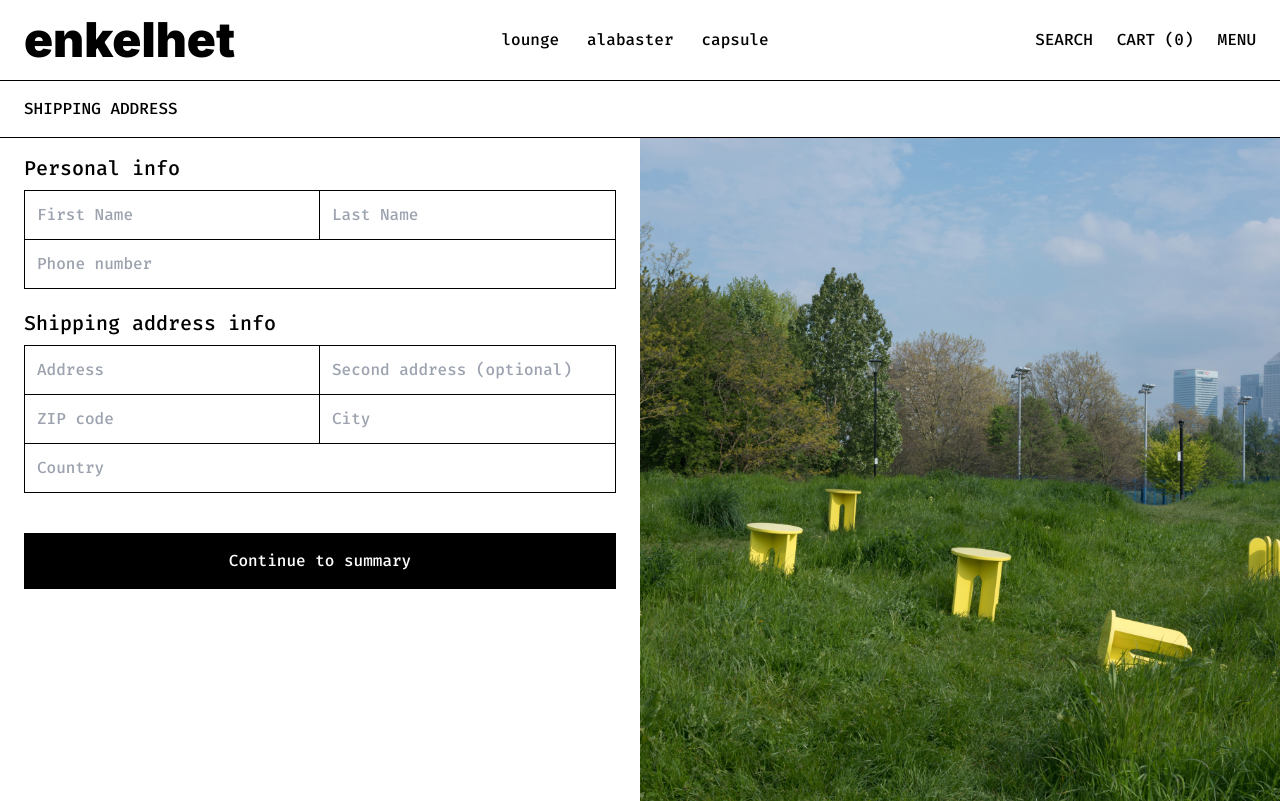
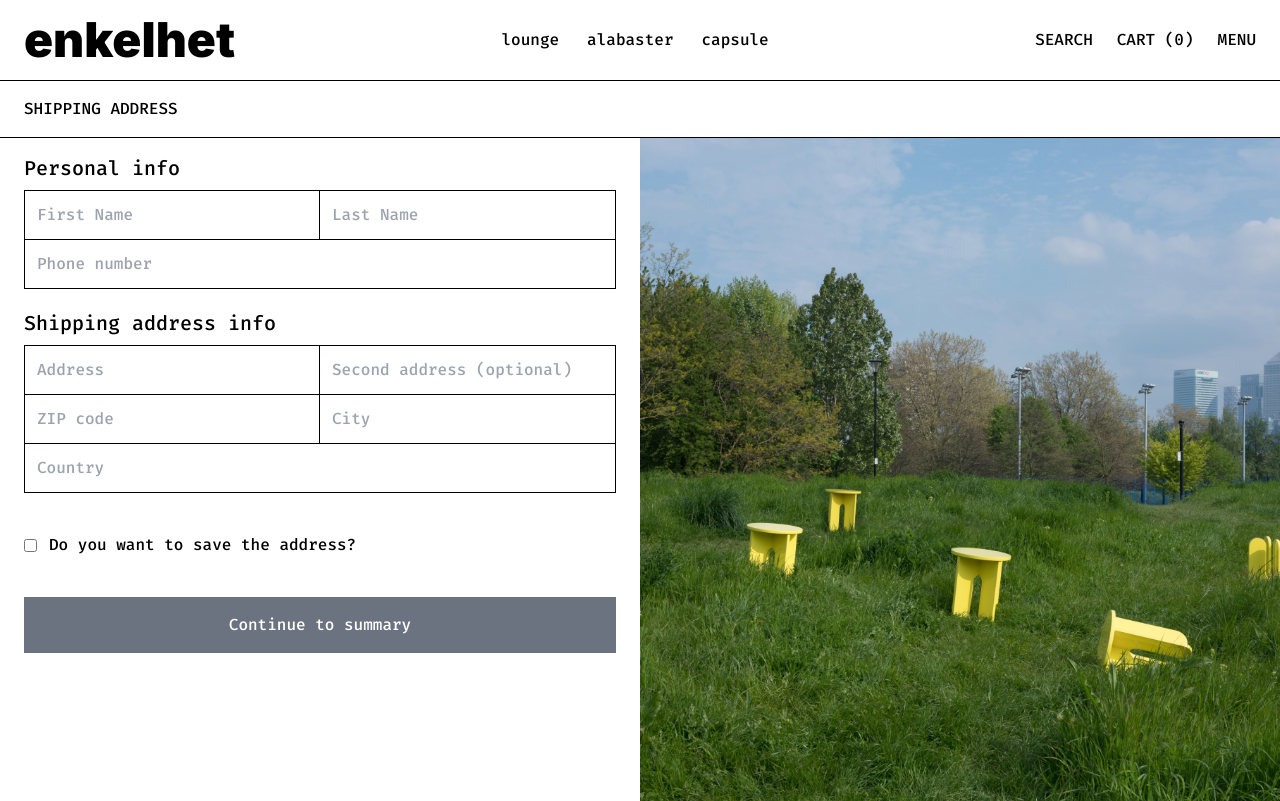
Before and after one commit to byteman0125/enkelhet.shop, a Next.js app: page /checkout/address in a window 1280 px wide. Built offline with nearby package versions, Linux system fonts and the light colour scheme; no server answers.

Commit message:
feat: connect form validations

```diff
--- a/src/app/(shop)/checkout/address/page.tsx
+++ b/src/app/(shop)/checkout/address/page.tsx
@@ -1,67 +1,12 @@
 import Image from 'next/image';
-import Link from 'next/link';
+import { AddressForm } from './ui/AddressForm';
 
 export default function AddressPage() {
   return (
     <>
       <p className="py-4 px-2 md:px-4 xl:px-6">SHIPPING ADDRESS</p>
       <div className="w-full grid grid-cols-1 xl:grid-cols-2 border-t border-black">
-        <div className="w-full h-full py-4 px-2 md:px-4 xl:px-6 flex flex-col gap-5">
-          <div className="flex flex-col gap-2">
-            <h2 className="text-xl">Personal info</h2>
-            <div className="grid grid-cols-2 border border-black">
-              <input
-                type="text"
-                placeholder="First Name"
-                className="border-r border-black p-3"
-              />
-              <input type="text" placeholder="Last Name" className="p-3" />
-              <input
-                type="text"
-                placeholder="Phone number"
-                className="p-3 border-t border-black col-span-2"
-              />
-            </div>
-          </div>
-          <div className="flex flex-col gap-2">
-            <h2 className="text-xl">Shipping address info</h2>
-            <div className="grid grid-cols-2 border border-black">
-              <input
-                type="text"
-                placeholder="Address"
-                className="border-r border-black p-3"
-              />
-              <input
-                type="text"
-                placeholder="Second address (optional)"
-                className="p-3"
-              />
-              <input
-                type="text"
-                placeholder="ZIP code"
-                className="border-t border-r border-black p-3"
-              />
-              <input
-                type="text"
-                placeholder="City"
-                className="p-3 border-t border-black"
-              />
-              <input
-                type="text"
-                placeholder="Country"
-                className="p-3 border-t border-black col-span-2"
-              />
-            </div>
-            <div className="w-full flex items-center mt-8">
-              <Link
-                href={`/checkout`}
-                className="flex items-center justify-center col-span-2 md:col-span-3 w-full bg-black px-4 py-4 text-white text-sm md:text-base "
-              >
-                Continue to summary
-              </Link>
-            </div>
-          </div>
-        </div>
+        <AddressForm />
         <div className="hidden xl:block w-full h-[calc(100vh-81px-56px)] relative">
           <Image
             src={`/address-image.jpg`}
--- /dev/null
+++ b/src/app/(shop)/checkout/address/ui/AddressForm.tsx
@@ -0,0 +1,109 @@
+'use client';
+import { useForm } from 'react-hook-form';
+
+type FormInputs = {
+  firstName: string;
+  lastName: string;
+  address: string;
+  address2?: string;
+  postalCode: string;
+  city: string;
+  country: string;
+  phone: string;
+  rememberAddress?: boolean;
+};
+
+export const AddressForm = () => {
+  const {
+    handleSubmit,
+    register,
+    formState: { isValid },
+  } = useForm<FormInputs>();
+
+  const onSubmit = (data: FormInputs) => {
+    console.log({ data });
+  };
+
+  return (
+    <form
+      className="w-full h-full py-4 px-2 md:px-4 xl:px-6 flex flex-col gap-5"
+      onSubmit={handleSubmit(onSubmit)}
+    >
+      <div className="flex flex-col gap-2">
+        <h2 className="text-xl">Personal info</h2>
+        <div className="grid grid-cols-2 border border-black outline-none">
+          <input
+            type="text"
+            placeholder="First Name"
+            className="border-r border-black p-3 outline-none"
+            {...register('firstName', { required: true })}
+          />
+          <input
+            type="text"
+            placeholder="Last Name"
+            className="p-3 outline-none"
+            {...register('lastName', { required: true })}
+          />
+          <input
+            type="text"
+            placeholder="Phone number"
+            className="p-3 border-t border-black col-span-2 outline-none"
+            {...register('phone', { required: true })}
+          />
+        </div>
+      </div>
+      <div className="flex flex-col gap-2">
+        <h2 className="text-xl">Shipping address info</h2>
+        <div className="grid grid-cols-2 border border-black outline-none">
+          <input
+            type="text"
+            placeholder="Address"
+            className="border-r border-black p-3 outline-none"
+            {...register('address', { required: true })}
+          />
+          <input
+            type="text"
+            placeholder="Second address (optional)"
+            className="p-3 outline-none"
+            {...register('address2')}
+          />
+          <input
+            type="text"
+            placeholder="ZIP code"
+            className="border-t border-r border-black p-3 outline-none"
+            {...register('postalCode', { required: true })}
+          />
+          <input
+            type="text"
+            placeholder="City"
+            className="p-3 border-t border-black outline-none"
+            {...register('city', { required: true })}
+          />
+          <input
+            type="text"
+            placeholder="Country"
+            className="p-3 border-t border-black col-span-2 outline-none"
+            {...register('country', { required: true })}
+          />
+        </div>
+        <div className="flex items-center gap-3 mt-8">
+          <input
+            type="checkbox"
+            id="checkbox"
+            {...register('rememberAddress')}
+          />
+          <label htmlFor="checkbox">Do you want to save the address?</label>
+        </div>
+        <div className="w-full flex items-center mt-8">
+          <button
+            disabled={!isValid}
+            type="submit"
+            className={`flex items-center justify-center col-span-2 md:col-span-3 w-full px-4 py-4 text-white text-sm md:text-base ${isValid ? 'bg-black' : 'bg-gray-500'}`}
+          >
+            Continue to summary
+          </button>
+        </div>
+      </div>
+    </form>
+  );
+};
--- a/src/auth.config.ts
+++ b/src/auth.config.ts
@@ -13,7 +13,6 @@ export const authConfig: NextAuthConfig = {
 
   callbacks: {
     authorized({ auth, request: { nextUrl } }) {
-      console.log({ auth });
       const isLoggedIn = !!auth?.user;
       const isOnCheckout = nextUrl.pathname.startsWith('/checkout');
       if (isOnCheckout) {
```
